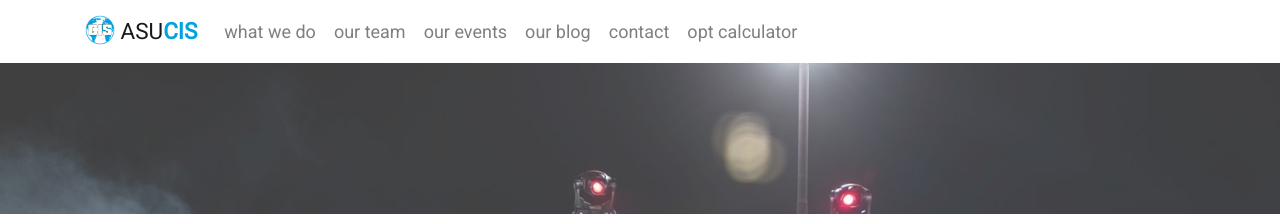
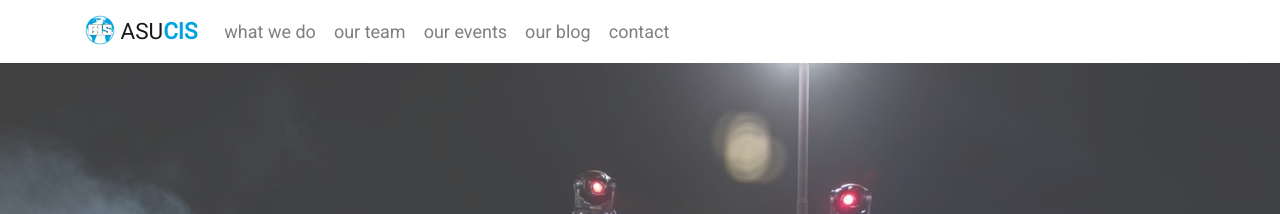
Before and after one commit to asucis/v2, a Jekyll site: the page built from index.html, in a window 1280 px wide and 900 px high. Shown: the top 214 px of the window. Built offline with Jekyll 4.4.1, drawn with Linux system fonts in a browser that asks for light colours; nearby versions of some CDN libraries; Markdown is read by kramdown in place of the engine named in the settings.

```diff
--- a/_data/executive-board.yml
+++ b/_data/executive-board.yml
@@ -7,7 +7,7 @@
 
 - role: Vice President
   name: Che-jui Huang
-  img: huang.JPG
+  img: huang.jpg
   email: chuan110@asu.edu
   linkedin: #
   instagram: #
@@ -28,14 +28,14 @@
 
 - role: Marketing Manager
   name: Ferra Suryani
-  img: suryani.JPG
+  img: suryani.jpg
   email:
   linkedin:
   instagram:
 
 - role: Advisor
   name: Xin Zhou
-  img: zhou.JPG
+  img: zhou.jpg
   email: Xin.Zhou.5@asu.edu
   linkedin: https://www.linkedin.com/in/xin-zhou-45028727
   instagram:
--- a/_includes/header.html
+++ b/_includes/header.html
@@ -1 +1 @@
-<nav class="navbar navbar-expand-lg navbar-light"><div class="container"><a class="navbar-brand logo-text" href="index.html"><img class="align-top header-logo" src="/assets/images/logo-naked.png" width="30" height="30" alt=""/> ASU<b style="color: #00A3E0">CIS</b></a><button class="navbar-toggler" type="button" data-toggle="collapse" data-target="#navbarNavDropdown" aria-controls="navbarNavDropdown" aria-expanded="false" aria-label="Toggle navigation"><span class="navbar-toggler-icon"></span></button><div class="collapse navbar-collapse" id="navbarNavDropdown"><ul class="navbar-nav mr-auto"><li class="nav-item"><a class="nav-link" href="about.html"><p>what we do</p></a></li><li class="nav-item"><a class="nav-link" href="team.html"><p>our team</p></a></li><li class="nav-item"><a class="nav-link" href="events.html"><p>our events</p></a></li><li class="nav-item"><a class="nav-link" href="http://blog.asucis.com/"><p>our blog</p></a></li><li class="nav-item"><a class="nav-link" href="contact.html"><p>contact</p></a></li><li class="nav-item"><a class="nav-link" href="opt.html"><p>opt calculator</p></a></li></ul></div></div></nav>
+<nav class="navbar navbar-expand-lg navbar-light"><div class="container"><a class="navbar-brand logo-text" href="index.html"><img class="align-top header-logo" src="/assets/images/logo-naked.png" width="30" height="30" alt=""/> ASU<b style="color: #00A3E0">CIS</b></a><button class="navbar-toggler" type="button" data-toggle="collapse" data-target="#navbarNavDropdown" aria-controls="navbarNavDropdown" aria-expanded="false" aria-label="Toggle navigation"><span class="navbar-toggler-icon"></span></button><div class="collapse navbar-collapse" id="navbarNavDropdown"><ul class="navbar-nav mr-auto"><li class="nav-item"><a class="nav-link" href="about.html"><p>what we do</p></a></li><li class="nav-item"><a class="nav-link" href="team.html"><p>our team</p></a></li><li class="nav-item"><a class="nav-link" href="events.html"><p>our events</p></a></li><li class="nav-item"><a class="nav-link" href="http://blog.asucis.com/"><p>our blog</p></a></li><li class="nav-item"><a class="nav-link" href="contact.html"><p>contact</p></a></li></ul></div></div></nav>
--- a/_pugfiles/header.pug
+++ b/_pugfiles/header.pug
@@ -23,6 +23,3 @@ nav.navbar.navbar-expand-lg.navbar-light
         li.nav-item
           a.nav-link(href='contact.html')
             p contact
-        li.nav-item
-          a.nav-link(href='opt.html')
-            p opt calculator
```
Also changed, not shown: package.json (+7 -6 lines), README.md.
